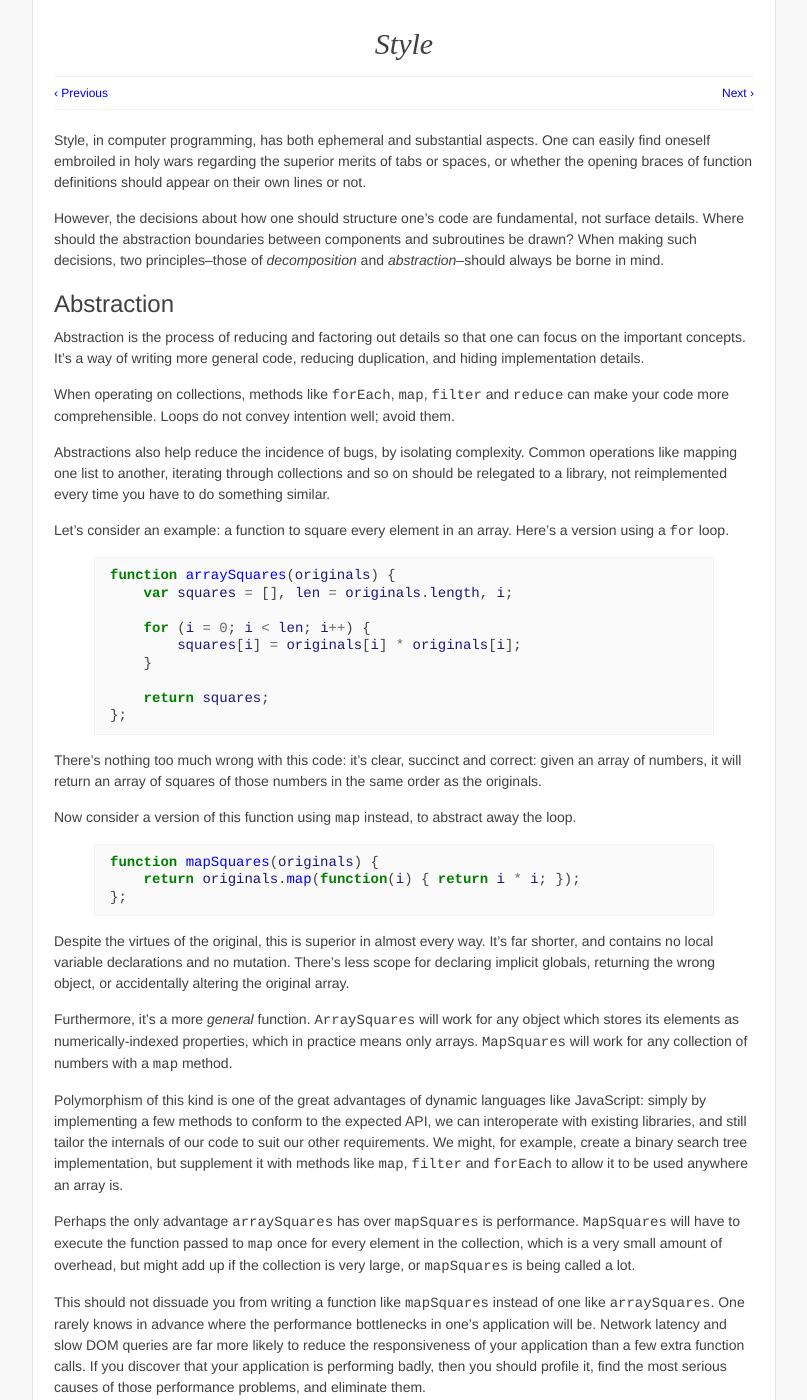
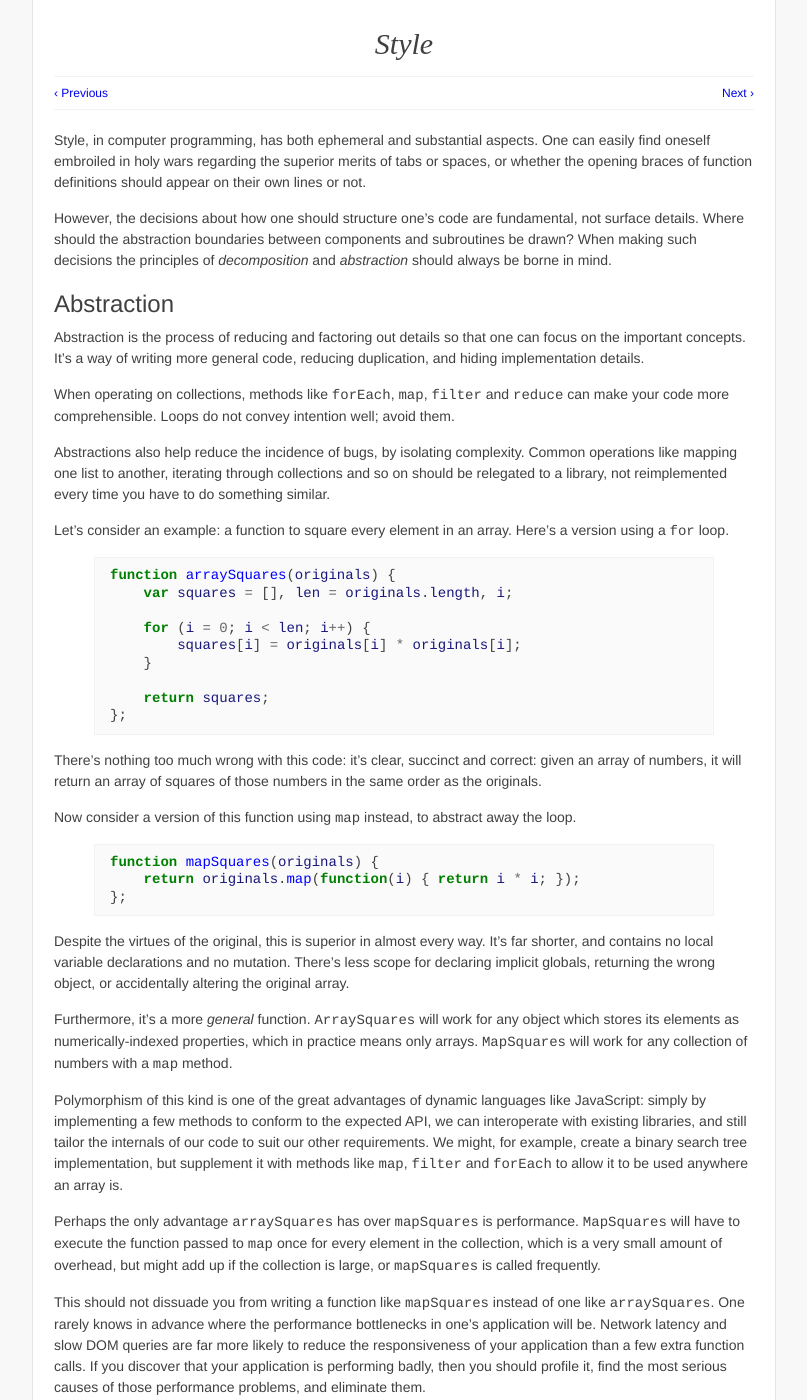
Before and after one commit to othermedia/js-handbook, a Jekyll site: the page built from style.md, in a window 1280 px wide and 1400 px high. Shown: the whole window, without its empty margins (236-1043 px from the left). Built offline with Jekyll 4.4.1, drawn with Linux system fonts in a browser that asks for light colours; Markdown is read by kramdown in place of the engine named in the settings; some of the changed text lies outside the part shown.

Commit message:
Add some polish to the decomposition section of the style chapter.

```diff
--- a/style.md
+++ b/style.md
@@ -13,9 +13,8 @@ appear on their own lines or not.
 
 However, the decisions about how one should structure one's code are
 fundamental, not surface details. Where should the abstraction boundaries
-between components and subroutines be drawn? When making such decisions, two
-principles--those of _decomposition_ and _abstraction_--should always be borne
-in mind.
+between components and subroutines be drawn? When making such decisions the
+principles of _decomposition_ and _abstraction_ should always be borne in mind.
 
 
 Abstraction
@@ -82,7 +81,7 @@ create a binary search tree implementation, but supplement it with methods like
 Perhaps the only advantage `arraySquares` has over `mapSquares` is performance.
 `MapSquares` will have to execute the function passed to `map` once for every
 element in the collection, which is a very small amount of overhead, but might
-add up if the collection is very large, or `mapSquares` is being called a lot.
+add up if the collection is large, or `mapSquares` is called frequently.
 
 This should not dissuade you from writing a function like `mapSquares` instead
 of one like `arraySquares`. One rarely knows in advance where the performance
@@ -168,3 +167,7 @@ being hard to read and maintain, are usually overly specific. By breaking a
 long method definition into several shorter ones, we haven't merely made the
 code easier to understand, but also made it more general. It's clear that
 decomposition enables abstraction.
+
+It's also worth noting that despite this major restructuring, the new `rotate`
+method retains the same API. The functionality of our amended implementation is
+a proper superset of our initial one.
```
Also changed, not shown: other parts of style.md (+2 -2 lines).
